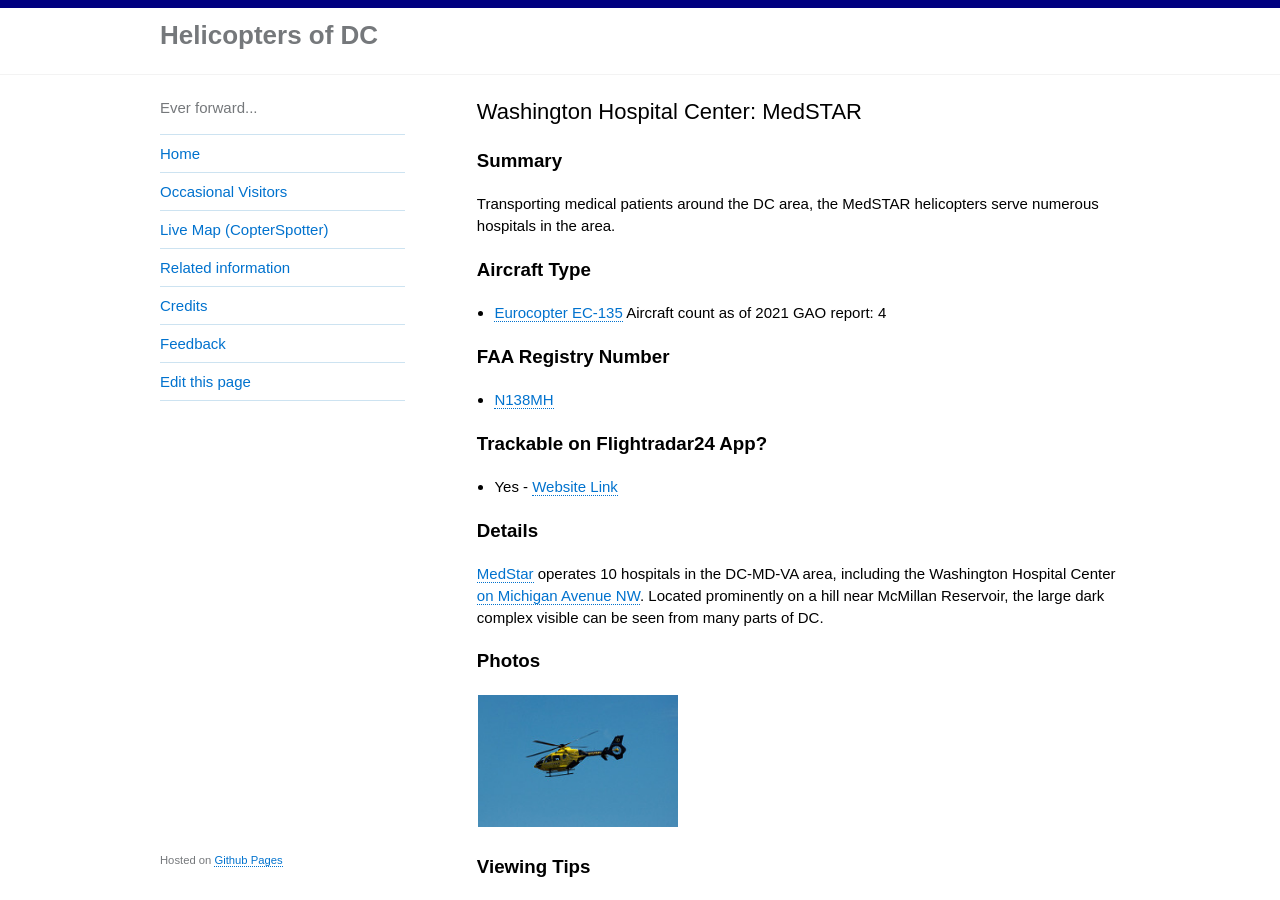
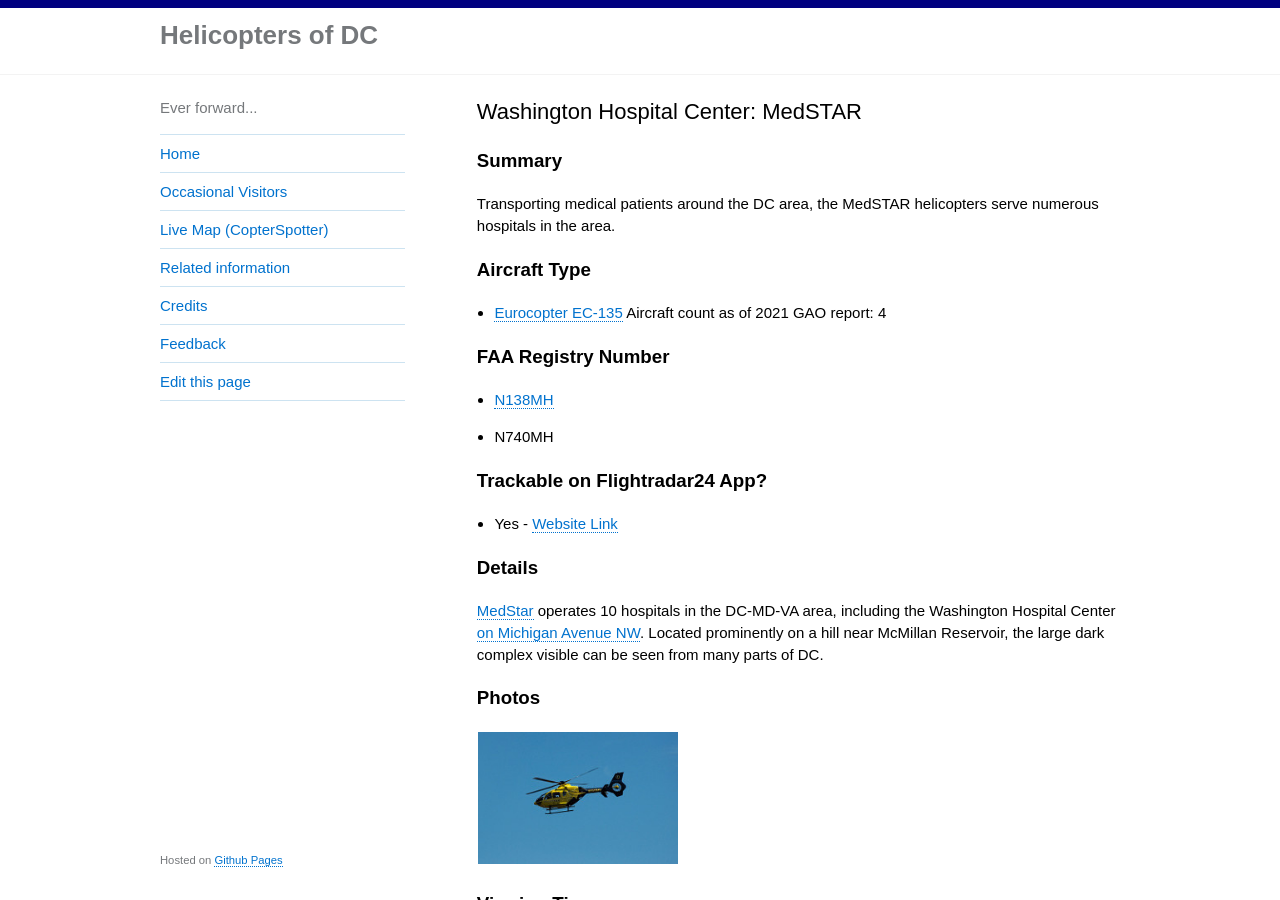
Before and after one commit to gbinal/dc-helicopters, a Jekyll site: the page built from _helicopters/8-medstar.md, in a window 1280 px wide and 900 px high. Built offline with Jekyll 4.4.1, drawn with Linux system fonts in a browser that asks for light colours.

```diff
--- a/_helicopters/8-medstar.md
+++ b/_helicopters/8-medstar.md
@@ -12,6 +12,7 @@
 
 ### FAA Registry Number
 * [N138MH](https://registry.faa.gov/aircraftinquiry/NNum_Results.aspx?NNumbertxt=N138MH)
+* N740MH
 
 ### Trackable on Flightradar24 App?
 * Yes - [Website Link](https://www.flightradar24.com/data/aircraft/n138mh)
```
